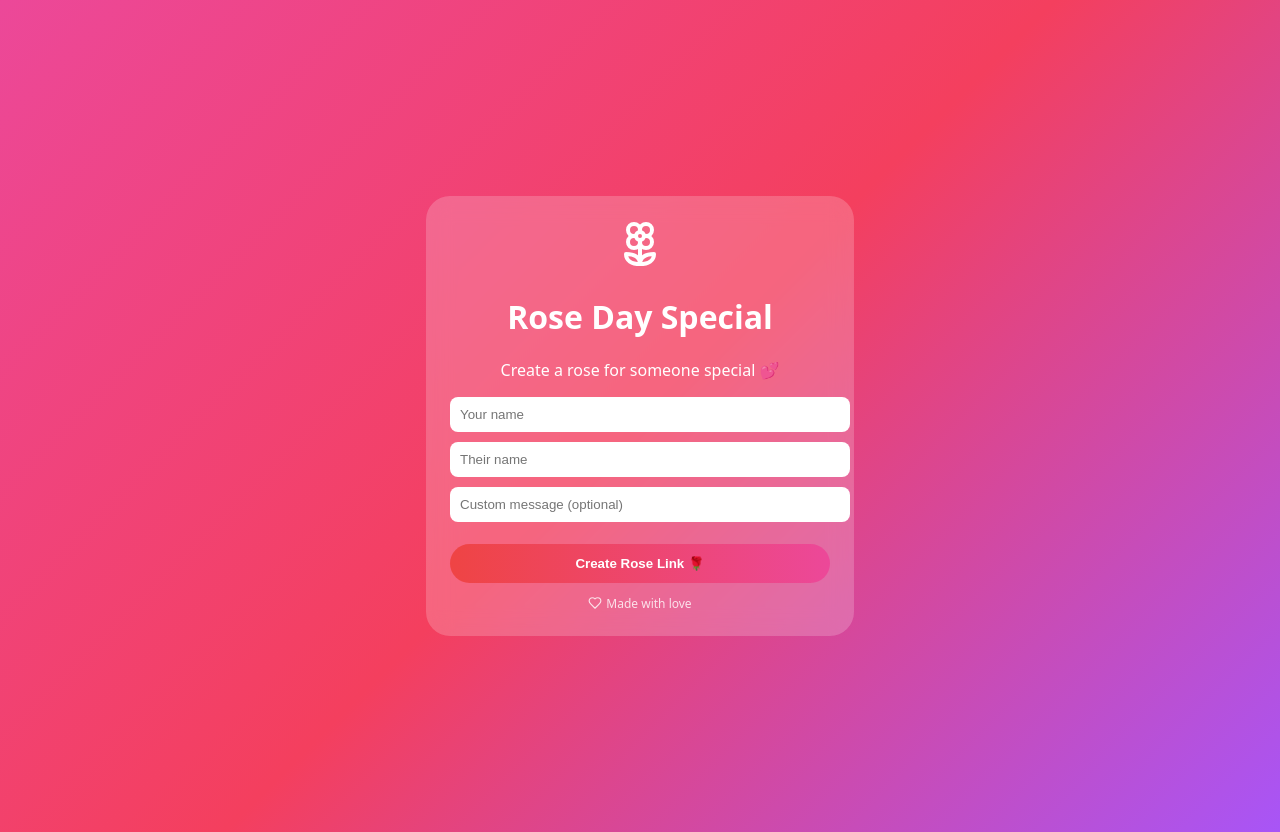
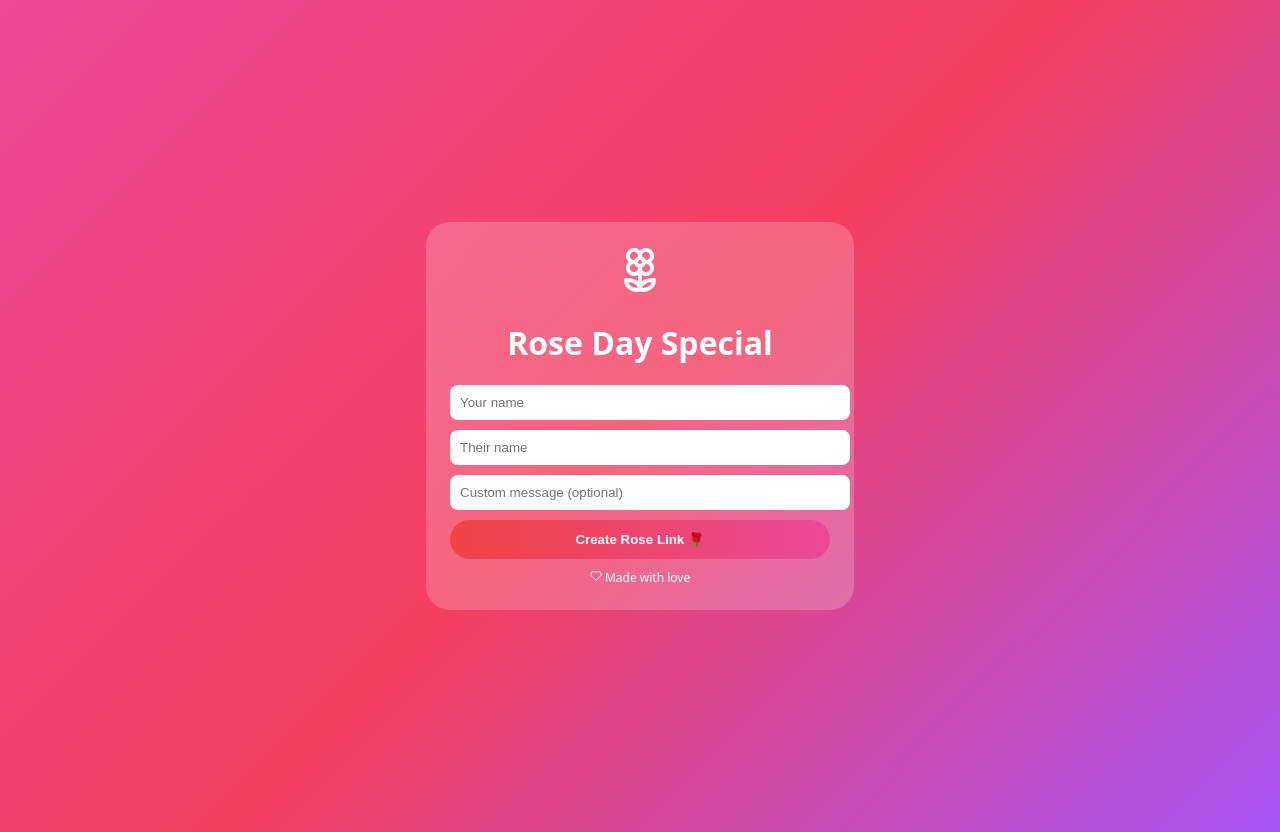
Before and after one commit to jagliiion/rose-day, a Next.js app: page / in a window 1280 px wide. Built offline with nearby package versions, Linux system fonts and the light colour scheme.

Commit message:
Update page.jsx

```diff
--- a/app/page.jsx
+++ b/app/page.jsx
@@ -12,27 +12,7 @@ const messages = [
   "You make ordinary days feel magical ✨",
 ];
 
-function Petals() {
-  return (
-    <div style={styles.petalsContainer}>
-      {Array.from({ length: 18 }).map((_, i) => (
-        <span
-          key={i}
-          style={{
-            ...styles.petal,
-            left: `${Math.random() * 100}%`,
-            animationDelay: `${Math.random() * 5}s`,
-            fontSize: `${12 + Math.random() * 18}px`,
-          }}
-        >
-          🌸
-        </span>
-      ))}
-    </div>
-  );
-}
-
-export default function RoseDayPage() {
+export default function Page() {
   const [from, setFrom] = useState("");
   const [to, setTo] = useState("");
   const [customMsg, setCustomMsg] = useState("");
@@ -60,9 +40,11 @@ export default function RoseDayPage() {
       return;
     }
 
-    const url = `${window.location.origin}?from=${encodeURIComponent(
-      from
-    )}&to=${encodeURIComponent(to)}&msg=${encodeURIComponent(customMsg)}`;
+    const url =
+      window.location.origin +
+      `?from=${encodeURIComponent(from)}&to=${encodeURIComponent(
+        to
+      )}&msg=${encodeURIComponent(customMsg)}`;
 
     navigator.clipboard.writeText(url);
     alert("Rose link copied 🌹");
@@ -72,33 +54,29 @@ export default function RoseDayPage() {
     if (navigator.share) {
       await navigator.share({
         title: "Rose Day Special 🌹",
-        text: "I have a rose for you 🌹",
+        text: "I have something special for you 🌹",
         url: window.location.href,
       });
-    } else {
-      alert("Sharing not supported. Copy the link instead.");
     }
   };
 
   return (
     <>
-      <style jsx global>{`
+      <style>{`
         body {
           margin: 0;
           font-family: system-ui, -apple-system, BlinkMacSystemFont, sans-serif;
         }
         @keyframes fall {
-          0% {
-            transform: translateY(-10vh) rotate(0deg);
-            opacity: 0;
-          }
-          10% {
-            opacity: 1;
-          }
-          100% {
-            transform: translateY(110vh) rotate(360deg);
-            opacity: 0;
-          }
+          0% { transform: translateY(-10vh); opacity: 0; }
+          10% { opacity: 1; }
+          100% { transform: translateY(110vh); opacity: 0; }
+        }
+        .petal {
+          position: fixed;
+          top: -10%;
+          animation: fall 8s linear infinite;
+          pointer-events: none;
         }
       `}</style>
 
@@ -115,11 +93,22 @@ export default function RoseDayPage() {
               </>
             ) : (
               <>
-                <Petals />
+                {[...Array(12)].map((_, i) => (
+                  <span
+                    key={i}
+                    className="petal"
+                    style={{
+                      left: Math.random() * 100 + "%",
+                      animationDelay: Math.random() * 5 + "s",
+                    }}
+                  >
+                    🌸
+                  </span>
+                ))}
                 <Flower2 size={80} />
                 <h2>Dear {to}</h2>
-                <p style={styles.message}>{finalMsg}</p>
-                <p style={styles.from}>— {from}</p>
+                <p style={{ fontStyle: "italic" }}>{finalMsg}</p>
+                <p style={{ opacity: 0.7 }}>— {from}</p>
                 <button style={styles.button} onClick={shareLink}>
                   <Share2 size={16} /> Share
                 </button>
@@ -129,7 +118,6 @@ export default function RoseDayPage() {
             <>
               <Flower2 size={48} />
               <h1>Rose Day Special</h1>
-              <p>Create a rose for someone special 💕</p>
 
               <input
                 style={styles.input}
@@ -137,14 +125,12 @@ export default function RoseDayPage() {
                 value={from}
                 onChange={(e) => setFrom(e.target.value)}
               />
-
               <input
                 style={styles.input}
                 placeholder="Their name"
                 value={to}
                 onChange={(e) => setTo(e.target.value)}
               />
-
               <input
                 style={styles.input}
                 placeholder="Custom message (optional)"
@@ -156,8 +142,8 @@ export default function RoseDayPage() {
                 Create Rose Link 🌹
               </button>
 
-              <div style={styles.footer}>
-                <Heart size={14} /> Made with love
+              <div style={{ fontSize: 12, marginTop: 10 }}>
+                <Heart size={12} /> Made with love
               </div>
             </>
           )}
@@ -170,72 +156,37 @@ export default function RoseDayPage() {
 const styles = {
   page: {
     minHeight: "100vh",
+    background:
+      "linear-gradient(135deg, #ec4899, #f43f5e, #a855f7)",
     display: "flex",
     alignItems: "center",
     justifyContent: "center",
-    background:
-      "linear-gradient(135deg, #ec4899, #f43f5e, #a855f7)",
-    padding: "16px",
+    padding: 16,
     color: "white",
     textAlign: "center",
   },
   card: {
     width: "100%",
-    maxWidth: "380px",
+    maxWidth: 380,
     background: "rgba(255,255,255,0.2)",
-    borderRadius: "24px",
-    padding: "24px",
-    backdropFilter: "blur(12px)",
+    borderRadius: 24,
+    padding: 24,
   },
   input: {
     width: "100%",
-    padding: "10px",
-    marginBottom: "10px",
-    borderRadius: "8px",
+    padding: 10,
+    marginBottom: 10,
+    borderRadius: 8,
     border: "none",
-    outline: "none",
   },
   button: {
     width: "100%",
-    padding: "12px",
-    borderRadius: "999px",
+    padding: 12,
+    borderRadius: 999,
     border: "none",
     background: "linear-gradient(to right, #ef4444, #ec4899)",
     color: "white",
     fontWeight: "bold",
     cursor: "pointer",
-    marginTop: "12px",
-    display: "flex",
-    alignItems: "center",
-    justifyContent: "center",
-    gap: "8px",
-  },
-  message: {
-    fontStyle: "italic",
-    margin: "12px 0",
-  },
-  from: {
-    opacity: 0.8,
-    marginBottom: "12px",
-  },
-  footer: {
-    marginTop: "12px",
-    fontSize: "12px",
-    opacity: 0.8,
-    display: "flex",
-    alignItems: "center",
-    justifyContent: "center",
-    gap: "4px",
-  },
-  petalsContainer: {
-    position: "fixed",
-    inset: 0,
-    pointerEvents: "none",
-    overflow: "hidden",
-  },
-  petal: {
-    position: "absolute",
-    top: "-10%",
-    animation: "fall 8s linear infinite",
   },
 };
```
